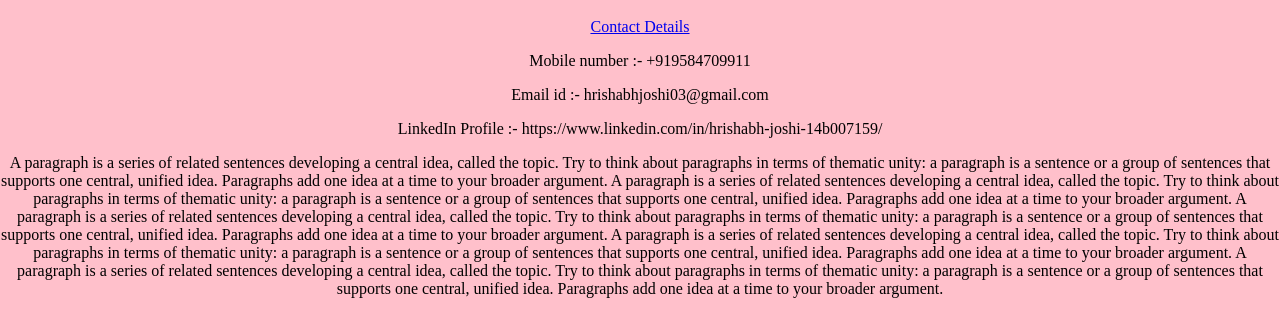
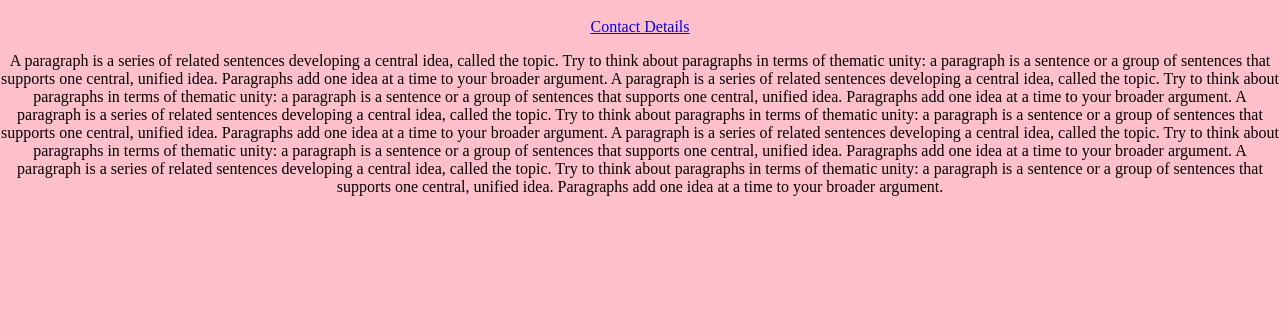
Before and after one commit to Hrishabh96/sampleweb, a plain HTML site: page index.html in a window 1280 px wide. Shown: the part 40-376 px from the top of the page. Drawn offline with Linux system fonts and the light colour scheme.

Commit message:
Update index.html

```diff
--- a/index.html
+++ b/index.html
@@ -9,9 +9,6 @@
 <body>
     <h1>Sampleweb</h1>
     <a href="/sampleweb/contact.html"> Contact Details </a>
-        <p> Mobile number :- +919584709911 </p>
-        <p> Email id :- hrishabhjoshi03@gmail.com </p>
-        <p> LinkedIn Profile :- https://www.linkedin.com/in/hrishabh-joshi-14b007159/ </p>
 
 <p>
     A paragraph is a series of related sentences developing a central idea, called the topic. Try to think about paragraphs in terms of thematic unity: a paragraph is a sentence or a group of sentences that supports one central, unified idea. Paragraphs add one idea at a time to your broader argument.
```
